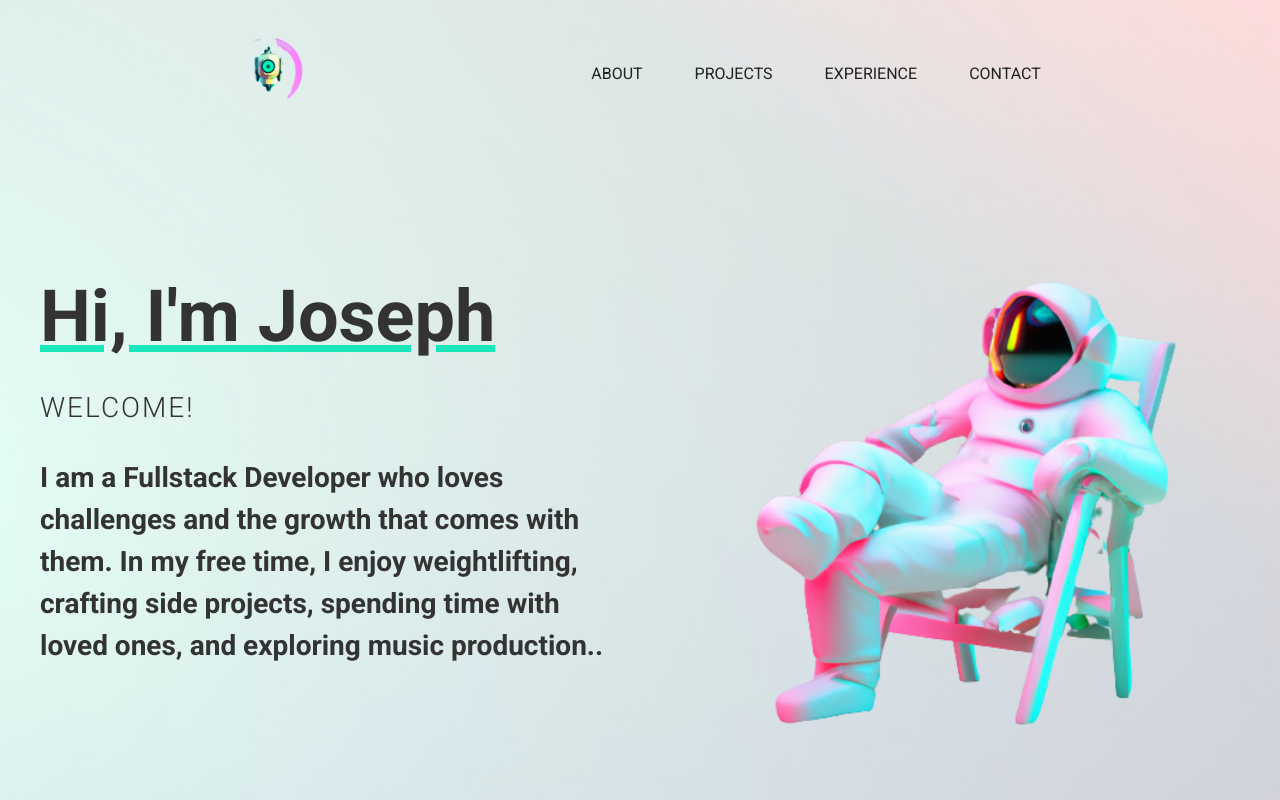
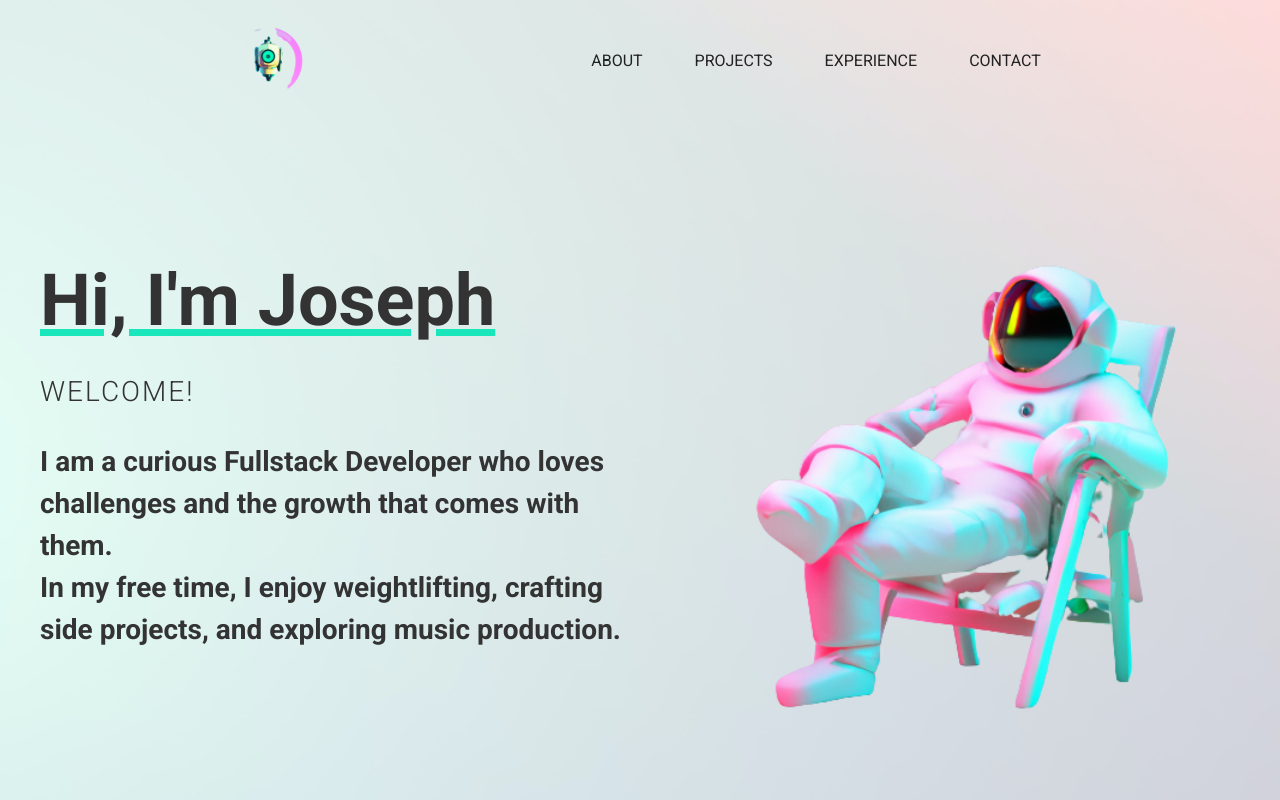
Before and after one commit to Jmix-Dev/Portfolio-2023, a React (Create React App) app: page / in a window 1280 px wide. Shown: the top 800 px of the page. Built offline with nearby package versions, Linux system fonts and the light colour scheme.

Commit message:
minor design tweaks 1.5

```diff
--- a/src/components/About/About.js
+++ b/src/components/About/About.js
@@ -10,10 +10,10 @@ function About() {
           <h1>Hi, I'm Joseph</h1>
           <p className="sub-title typewriter">Welcome!</p>
           <p className="text-base">
-            I am a Fullstack Developer who loves challenges and the growth that
-            comes with them. In my free time, I enjoy weightlifting, crafting
-            side projects, spending time with loved ones, and exploring music
-            production..{" "}
+            I am a curious Fullstack Developer who loves challenges and the growth that
+            comes with them. <br />
+            In my free time, I enjoy weightlifting, crafting side projects, and
+            exploring music production.
           </p>
         </div>
         <div className="about-image-container">
--- a/src/components/Header/Header.css
+++ b/src/components/Header/Header.css
@@ -5,7 +5,7 @@
   padding: 2rem 1rem;
   background-color: #fff;
   background: transparent;
-  margin-top: -15px;
+  margin-top: -25px;
 }
 
 .header-inner {
--- a/src/components/Header/Header.js
+++ b/src/components/Header/Header.js
@@ -8,9 +8,7 @@ const Header = () => {
     <header className="header">
       <div className="header-inner">
         <div className="header-logo">
-          <a href="/">
-            <img src={logo} alt="YourLogo" />{" "}
-          </a>
+          <img src={logo} alt="YourLogo" />{" "}
         </div>
         <nav className="header-menu">
           <ul>
--- a/src/components/Timeline/Timeline.js
+++ b/src/components/Timeline/Timeline.js
@@ -6,7 +6,7 @@ import { faArrowUp, faArrowDown } from "@fortawesome/free-solid-svg-icons";
 
 const Timeline = () => {
   const experience = TimelineData;
-  const [expandedItems, setExpandedItems] = useState([]);
+  const [expandedItems, setExpandedItems] = useState([0]);
 
   const toggleItem = (index) => {
     if (expandedItems.includes(index)) {
```
